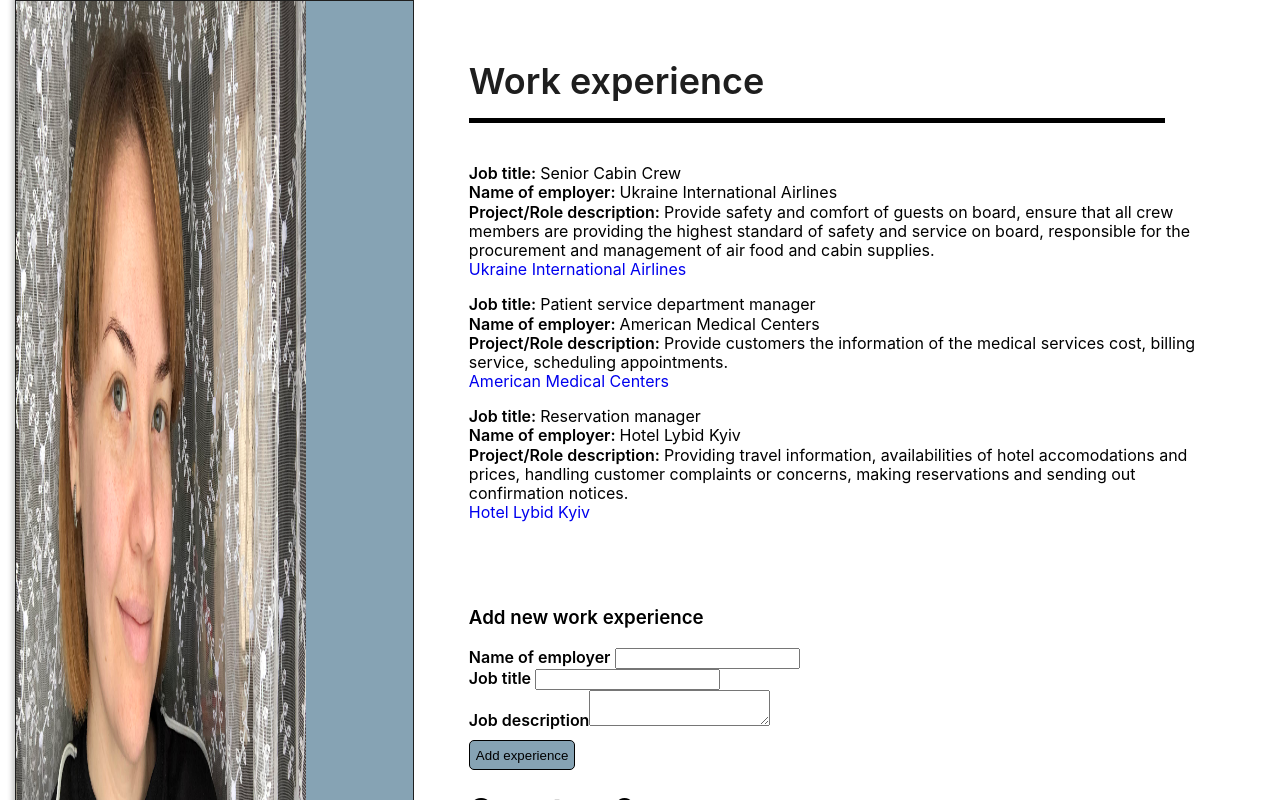
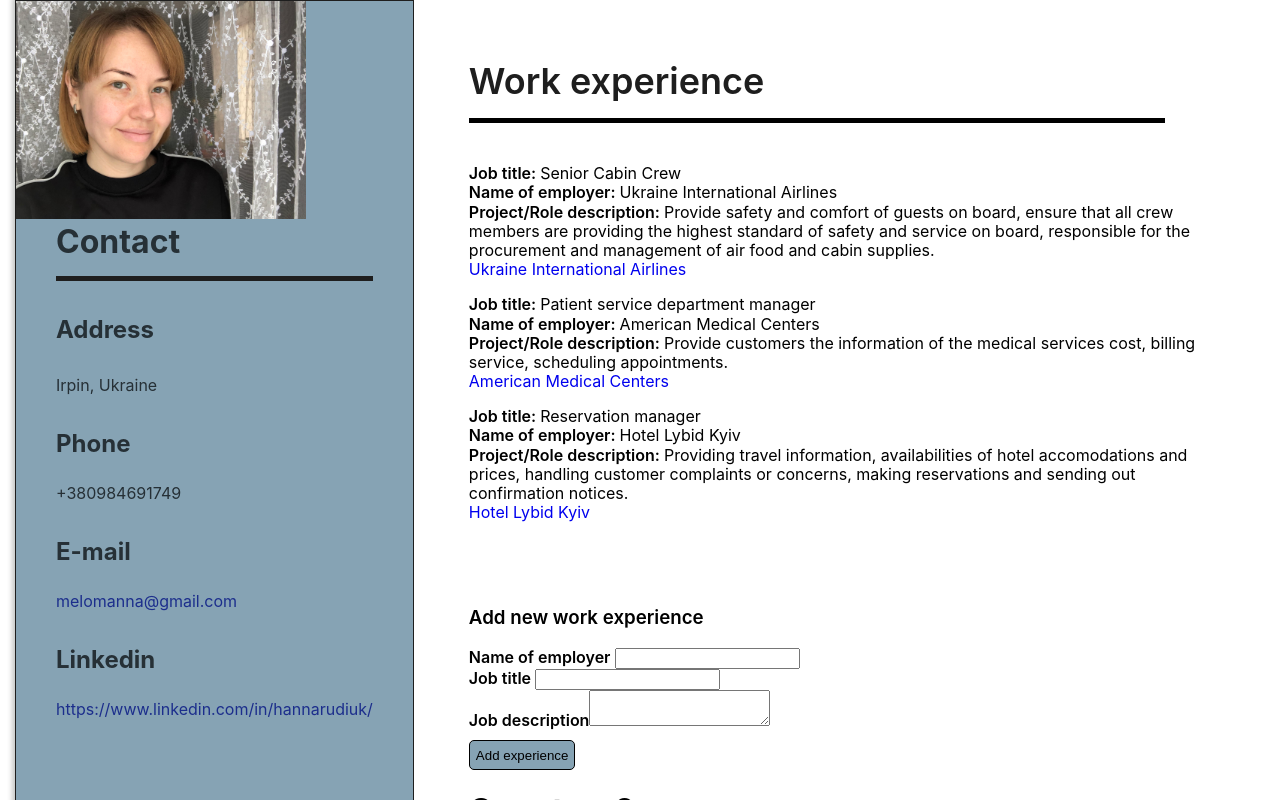
Before and after one commit to rudiukhanna/react, a React (Create React App) app in the folder my-app/: page / in a window 1280 px wide. Shown: the top 800 px of the page. Built offline with nearby package versions, Linux system fonts and the light colour scheme.

Commit message:
App main component was updated

```diff
--- a/my-app/src/App.js
+++ b/my-app/src/App.js
@@ -19,16 +19,19 @@ function App() {
     }
 
   return (
-    <div className='main-theme'>
+    <body className='main-theme'>
     <div className='cv-page'>
       <header className='sidebar'>
-        <Image imageLink = {photoLink} />
-        <Contacts />
+        <div className='sidebar-photo'>
+            <Image imageLink = {photoLink}/>
+        </div>
+
+        <Contacts/>
       </header>
-      <main>
+   <main>
         <div className='main-content'>
           <div className='work'>
-    <Experience />
+            <Experience />
     {workExperienceItems.map(item => (
           <WorkExperienceItem key={item.name} {...item} />
         ))}
@@ -38,7 +41,7 @@ function App() {
       </div>
     </main>
     </div>
-    </div>
+    </body>
   );
 }
 
```
